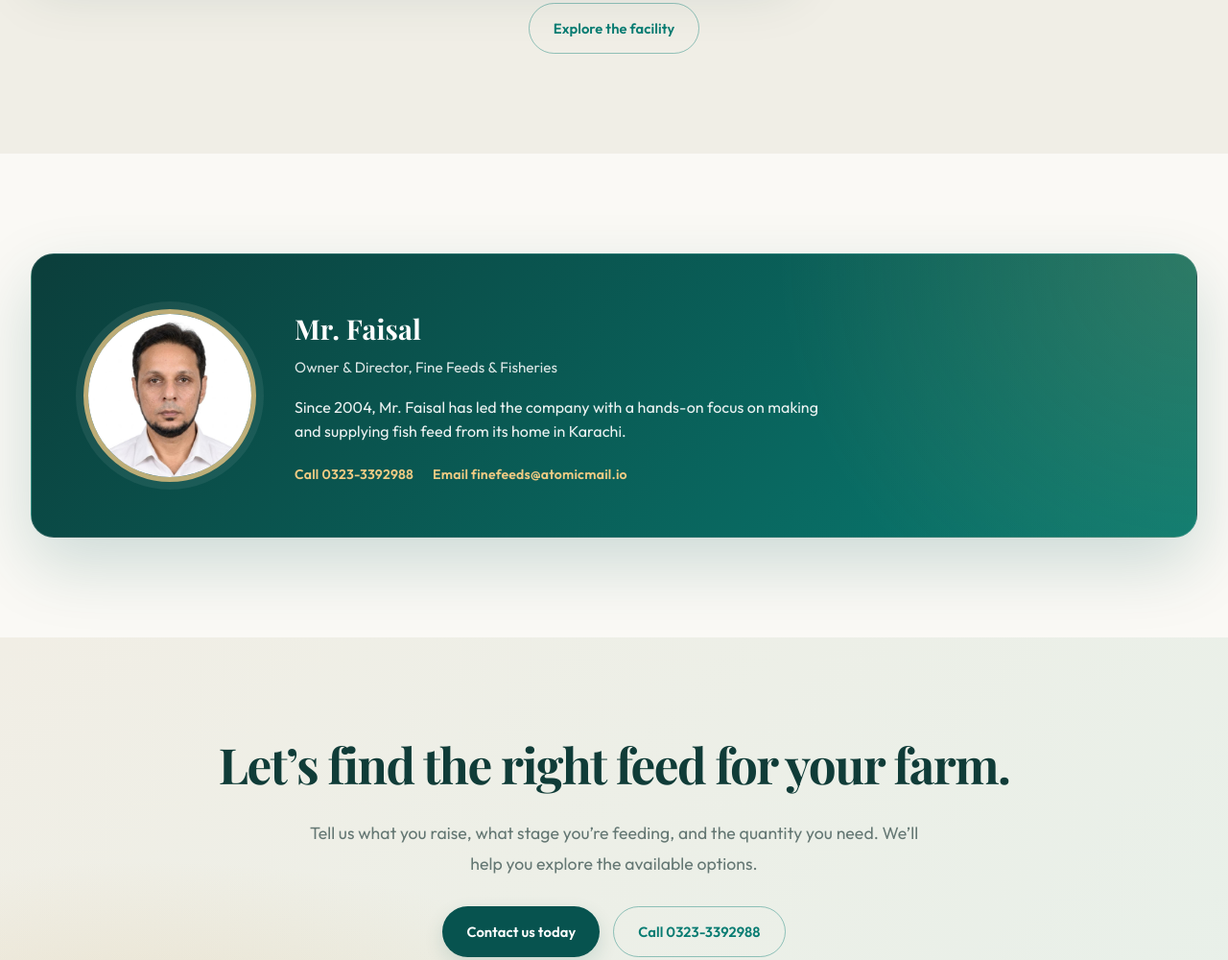
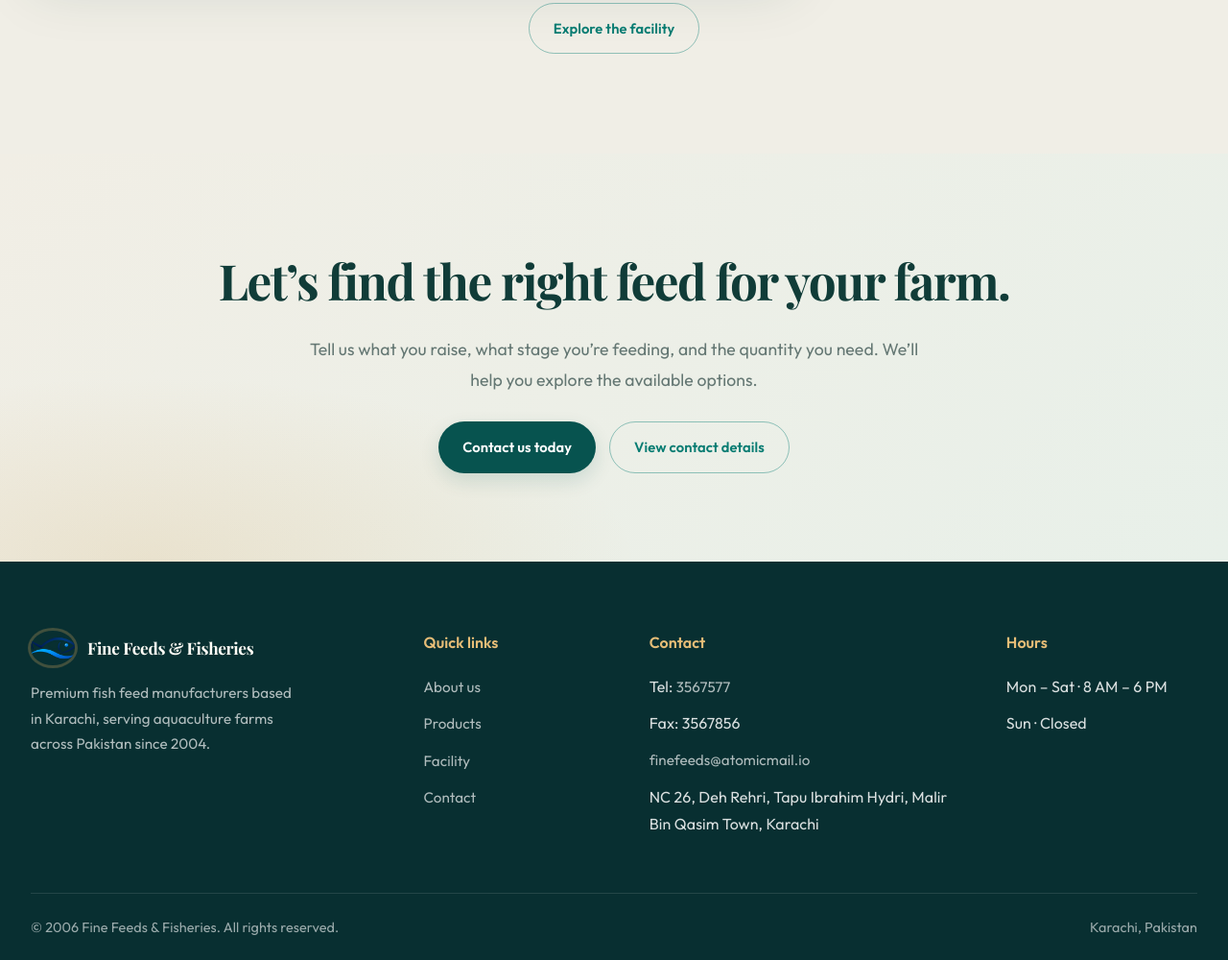
Before and after one commit to devsfolk/Fine-Feed---Fisheries, a plain HTML site: page index.html in a window 1280 px wide. Shown: the part 4414-5414 px from the top of the page at 96% size. Drawn offline with nearby package versions, Linux system fonts and the light colour scheme; a web font is replaced by a local one.

Commit message:
Remove Faisal details and update contact information

```diff
--- a/index.html
+++ b/index.html
@@ -190,30 +190,13 @@
     </div>
   </section>
 
-  <section class="section">
-    <div class="container">
-      <div class="leadership">
-        <img src="images/owner.jpeg" alt="Mr. Faisal — Owner & Director" class="leader-photo">
-        <div>
-          <h3>Mr. Faisal</h3>
-          <div class="role">Owner & Director, Fine Feeds & Fisheries</div>
-          <p>Since 2004, Mr. Faisal has led the company with a hands-on focus on making and supplying fish feed from its home in Karachi.</p>
-          <div class="contact-links">
-            <a href="tel:03233392988">Call 0323-3392988</a>
-            <a href="mailto:finefeeds@atomicmail.io">Email finefeeds@atomicmail.io</a>
-          </div>
-        </div>
-      </div>
-    </div>
-  </section>
-
   <section class="cta">
     <div class="container">
       <h2>Let’s find the right feed for your farm.</h2>
       <p>Tell us what you raise, what stage you’re feeding, and the quantity you need. We’ll help you explore the available options.</p>
       <div class="cta-actions">
         <a href="contact.html" class="btn btn-primary">Contact us today</a>
-        <a href="tel:03233392988" class="btn btn-outline">Call 0323-3392988</a>
+        <a href="contact.html" class="btn btn-outline">View contact details</a>
       </div>
     </div>
   </section>
@@ -240,7 +223,8 @@
         <div>
           <h4>Contact</h4>
           <ul>
-            <li><a href="tel:03233392988">0323-3392988</a></li>
+            <li>Tel: <a href="tel:3567577">3567577</a></li>
+            <li>Fax: 3567856</li>
             <li><a href="mailto:finefeeds@atomicmail.io">finefeeds@atomicmail.io</a></li>
             <li>NC 26, Deh Rehri, Tapu Ibrahim Hydri, Malir Bin Qasim Town, Karachi</li>
           </ul>
```
Also changed, not shown: about.html (+2 -1 lines), contact.html (+12 -11 lines), gallery.html (+2 -1 lines), products.html (+3 -2 lines), images/owner.jpeg (deleted).
